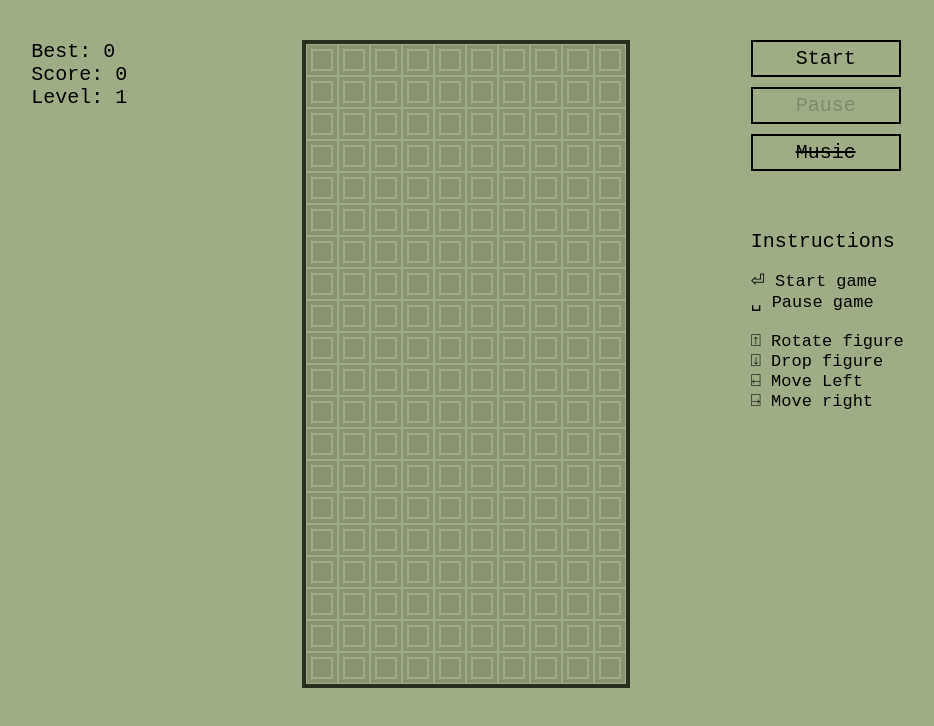
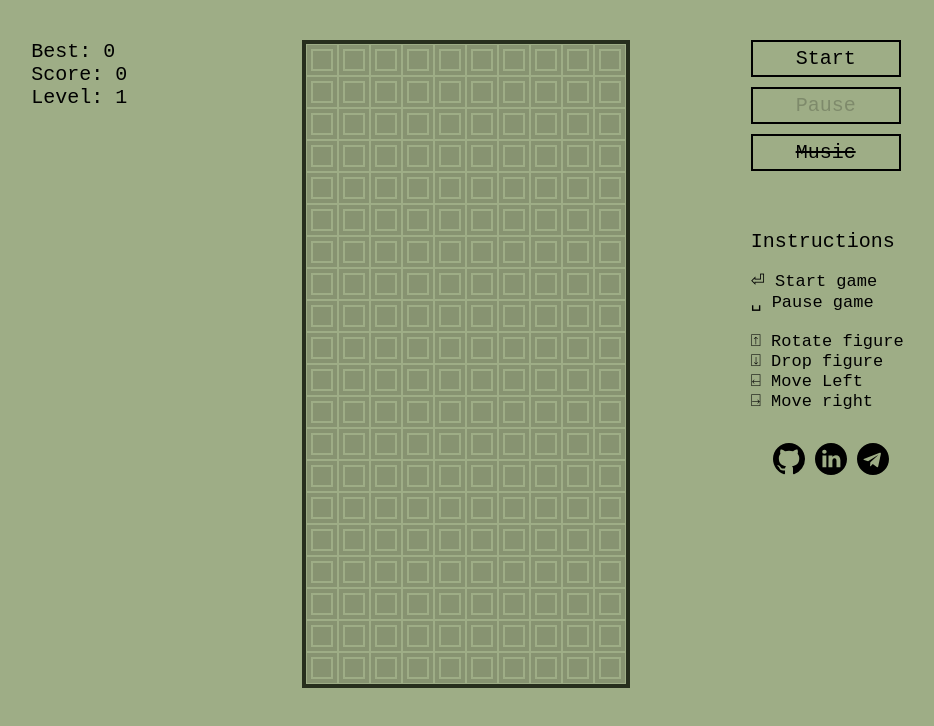
Before and after one commit to iCherya/Tetris, a plain HTML site: page index.html in a window 1280 px wide. Shown: the whole page, without its empty margins (169-1103 px from the left). Drawn offline with Linux system fonts and the light colour scheme.

Commit message:
Contacts added

```diff
--- a/index.html
+++ b/index.html
@@ -40,6 +40,27 @@
                         <li>&#9031; Move Left</li>
                         <li>&#9032; Move right</li>
                     </ul>
+                    <div class="contacts-links">
+                        <a href="https://github.com/iCherya/Tetris" target="_blank">
+                            <svg height="32" viewbox="0 0 16 16" width="32">
+                                <path
+                                    d="M8 0C3.58 0 0 3.58 0 8c0 3.54 2.29 6.53 5.47 7.59.4.07.55-.17.55-.38 0-.19-.01-.82-.01-1.49-2.01.37-2.53-.49-2.69-.94-.09-.23-.48-.94-.82-1.13-.28-.15-.68-.52-.01-.53.63-.01 1.08.58 1.23.82.72 1.21 1.87.87 2.33.66.07-.52.28-.87.51-1.07-1.78-.2-3.64-.89-3.64-3.95 0-.87.31-1.59.82-2.15-.08-.2-.36-1.02.08-2.12 0 0 .67-.21 2.2.82.64-.18 1.32-.27 2-.27.68 0 1.36.09 2 .27 1.53-1.04 2.2-.82 2.2-.82.44 1.1.16 1.92.08 2.12.51.56.82 1.27.82 2.15 0 3.07-1.87 3.75-3.65 3.95.29.25.54.73.54 1.48 0 1.07-.01 1.93-.01 2.2 0 .21.15.46.55.38A8.013 8.013 0 0016 8c0-4.42-3.58-8-8-8z">
+                                </path>
+                            </svg>
+                        </a>
+                        <a href="https://www.linkedin.com/in/icherya/" target="_blank">
+                            <svg height="32" viewbox="0 0 512 512" width="32">
+                                <path
+                                    d="m256 0c-141.363281 0-256 114.636719-256 256s114.636719 256 256 256 256-114.636719 256-256-114.636719-256-256-256zm-74.390625 387h-62.347656v-187.574219h62.347656zm-31.171875-213.1875h-.40625c-20.921875 0-34.453125-14.402344-34.453125-32.402344 0-18.40625 13.945313-32.410156 35.273437-32.410156 21.328126 0 34.453126 14.003906 34.859376 32.410156 0 18-13.53125 32.402344-35.273438 32.402344zm255.984375 213.1875h-62.339844v-100.347656c0-25.21875-9.027343-42.417969-31.585937-42.417969-17.222656 0-27.480469 11.601563-31.988282 22.800781-1.648437 4.007813-2.050781 9.609375-2.050781 15.214844v104.75h-62.34375s.816407-169.976562 0-187.574219h62.34375v26.558594c8.285157-12.78125 23.109375-30.960937 56.1875-30.960937 41.019531 0 71.777344 26.808593 71.777344 84.421874zm0 0" />
+                            </svg>
+                        </a>
+                        <a href="https://t.me/iCherya" target="_blank">
+                            <svg height="32" viewbox="0 0 24 24" width="32">
+                                <path
+                                    d="m12 24c6.629 0 12-5.371 12-12s-5.371-12-12-12-12 5.371-12 12 5.371 12 12 12zm-6.509-12.26 11.57-4.461c.537-.194 1.006.131.832.943l.001-.001-1.97 9.281c-.146.658-.537.818-1.084.508l-3-2.211-1.447 1.394c-.16.16-.295.295-.605.295l.213-3.053 5.56-5.023c.242-.213-.054-.333-.373-.121l-6.871 4.326-2.962-.924c-.643-.204-.657-.643.136-.953z" />
+                            </svg>
+                        </a>
+                    </div>
                 </div>
             </div>
         </div>
--- a/style.css
+++ b/style.css
@@ -136,6 +136,21 @@ ul.instructions__content {
     z-index: 2;
 }
 
+.contacts-links {
+    text-align: center;
+    font-size: 0;
+    margin-top: 2rem;
+}
+
+.contacts-links svg {
+    margin: 0 5px;
+}
+
+.contacts-links svg:hover {
+    background: rgba(0, 0, 0, 0.1);
+    border-radius: 50%;
+}
+
 @media all and (max-width: 800px) {
     body>* {
         display: none;
```
